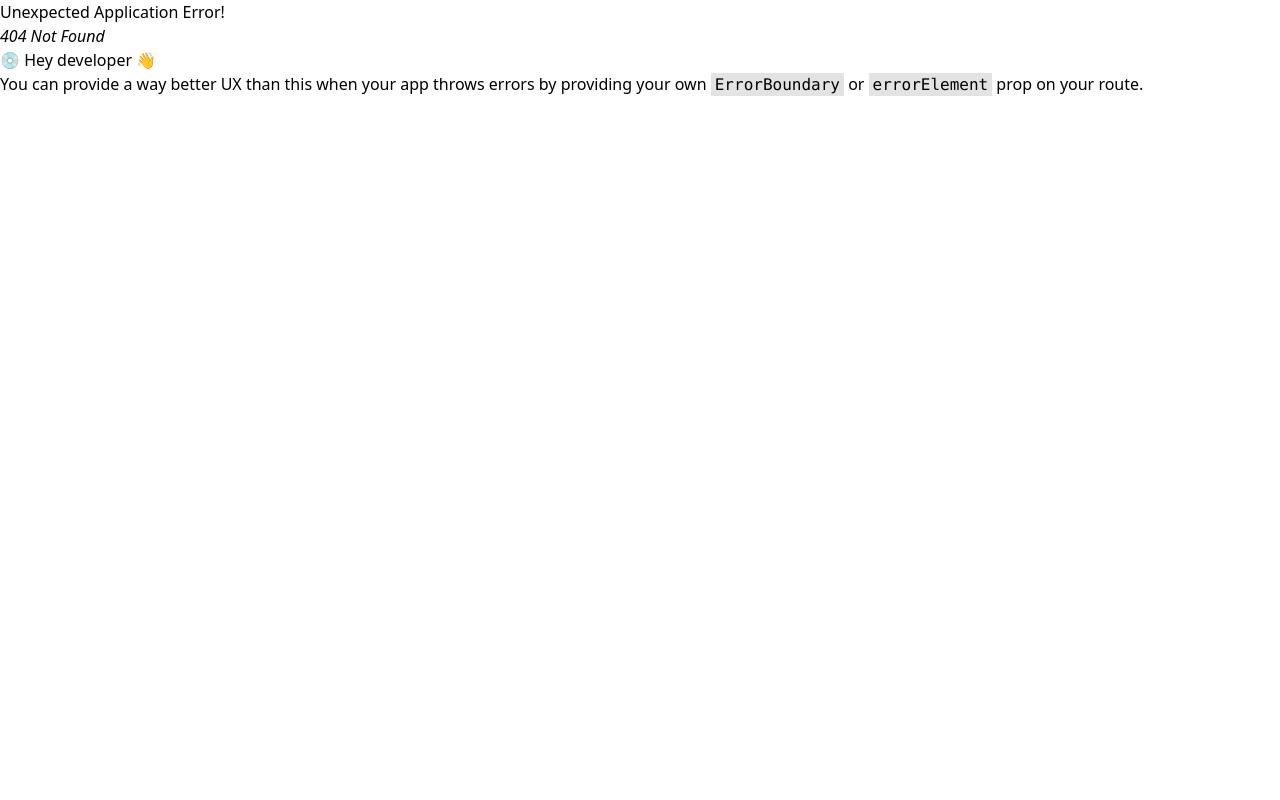
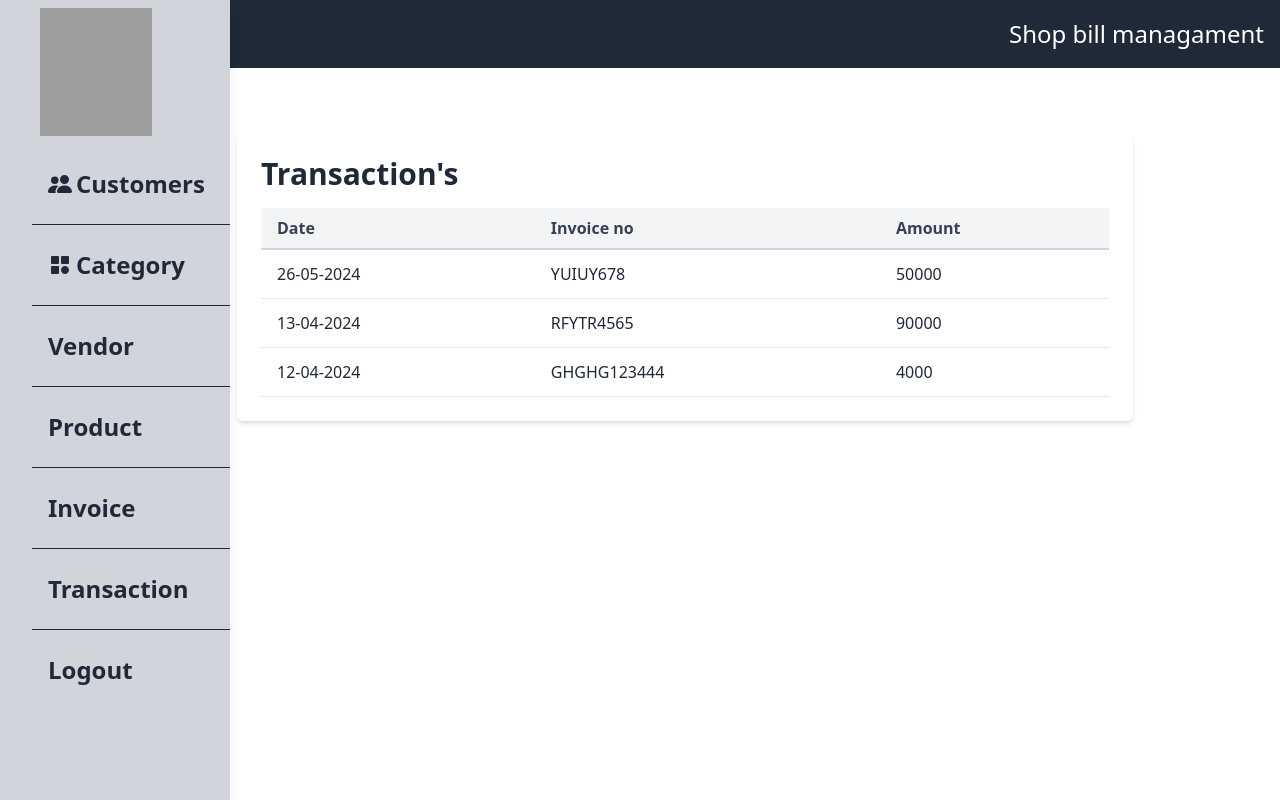
Before and after one commit to hemantpatel2001/shop-bill-management, a React (Vite) app: page /shop-bill-management/transaction in a window 1280 px wide. Before the commit this address had no page. Built offline with nearby package versions, Linux system fonts and the light colour scheme; sample sign-in values are in the browser's storage; grey boxes are pictures that could not be loaded.

Commit message:
new change in sidebar icon add

```diff
--- a/src/PageRoute/PageRoute.tsx
+++ b/src/PageRoute/PageRoute.tsx
@@ -22,19 +22,20 @@ import WithOutLogin from '../Authentications/WithoutLoging'
 import DueAmountLayout from '../Screen/dueamount/Layout/dueAmountLayout'
 import AddDueAmountWrapper from '../Screen/dueamount/Add/addDueAmountWrapper'
 import ViewinvoiceWrapper from '../Screen/invoice/Viewinvoice/ViewInvoiceform/viewinvoiceWrapper'
+import TransactionsListingWrapper from '../Screen/transaction/List/TransactionsListingWrapper'
 
 export const PageRoute = () => {
   const router = createBrowserRouter([
 
-    { path: "/", element: <LoginWrapper /> },
+    { path: "/", element: <WithOutLogin><LoginWrapper /></WithOutLogin> },
     {
       path: "/shop-bill-management",
-      element: <Layout />,
+      element: <Auth><Layout /></Auth>,
 
       children: [
         {
           path: "add-customer",
-          element:<AddCustomerFormWrapper />
+          element: <AddCustomerFormWrapper />
         },
         {
           path: "customer-details",
@@ -52,24 +53,74 @@ export const PageRoute = () => {
           path: "add-category",
           element: <AddCategoryWrapper />
         },
-        { path: "edit-category",
+        {
+          path: "edit-category",
           element: <EditCategoryWrapper />
         },
-        { path: "category-details", element: <CategoryListWrapper /> },
-        { path: 'edit-category/:id', element: <EditCategoryWrapper /> },
-        { path: "add-Product", element: <AddProductWrapper /> },
-        { path: "edit-product", element: <EditProductWrapper /> },
-        { path: 'edit-product/:id', element: <EditProductWrapper /> },
-        { path: "Product-details", element: <ProductsListingWrapper /> },
-        { path: "add-vendor", element: <AddVendorFormWrappers /> },
-        { path: "edit-vendor", element: <EditVendorsFormWrapper /> },
-        { path: "vendors-details", element: <VendorListingWrapper /> },
-        { path: 'edit-vendore/:id', element: <EditVendorsFormWrapper /> },
-        { path: "invoice-details", element: <InvoiceListingWrapper /> },
-        { path: 'add-invoice', element: <AddInvoiceWrapper /> },
-        { path: 'edit-invoice', element: <EditInvoicesWrapper /> },
-        {path:"due-amount" , element:<AddDueAmountWrapper/> },
-        {path:"view-invoice" ,element:<ViewinvoiceWrapper/>}
+        {
+          path: "category-details",
+          element: <CategoryListWrapper />
+        },
+        {
+          path: 'edit-category/:id',
+          element: <EditCategoryWrapper />
+        },
+        {
+          path: "add-Product",
+          element: <AddProductWrapper />
+        },
+        {
+          path: "edit-product",
+          element: <EditProductWrapper />
+        },
+        {
+          path: 'edit-product/:id'
+          , element: <EditProductWrapper />
+        },
+        {
+          path: "Product-details",
+          element: <ProductsListingWrapper />
+        },
+        {
+          path: "add-vendor",
+          element: <AddVendorFormWrappers />
+        },
+        {
+          path: "edit-vendor",
+          element: <EditVendorsFormWrapper />
+        },
+        {
+          path: "vendors-details",
+          element: <VendorListingWrapper />
+        },
+        {
+          path: 'edit-vendore/:id',
+          element: <EditVendorsFormWrapper />
+        },
+        {
+          path: "invoice-details",
+          element: <InvoiceListingWrapper />
+        },
+        {
+          path: 'add-invoice',
+          element: <AddInvoiceWrapper />
+        },
+        {
+          path: 'edit-invoice',
+          element: <EditInvoicesWrapper />
+        },
+        {
+          path: "due-amount",
+          element: <AddDueAmountWrapper />
+        },
+        {
+          path: "view-invoice",
+          element: <ViewinvoiceWrapper />
+        },
+        {
+          path: "transaction",
+          element: <TransactionsListingWrapper />
+        }
       ]
     }
   ])
--- a/src/Screen/Invoice/List/InvoiceListing.tsx
+++ b/src/Screen/Invoice/List/InvoiceListing.tsx
@@ -94,7 +94,7 @@ const InvoiceListing = ({ data, isLoading, isError, HandleEdit, HandlePayDue, Ha
                                         onClick={() => HandleEdit(customer._id)}
                                         className="px-2 py-1 bg-blue-500 text-white rounded-md mr-2 hover:bg-blue-600 transition-all"
                                     >
-                                        EDIT
+                                        Edit
                                     </button>
                                     <button
                                         onClick={() => HandleView(customer._id)}
@@ -107,7 +107,7 @@ const InvoiceListing = ({ data, isLoading, isError, HandleEdit, HandlePayDue, Ha
                                         onClick={() => HandlePayDue(customer._id)}
                                         className="px-2 py-1 bg-green-500 text-white rounded-md mr-2 hover:bg-green-600 transition-all"
                                     >
-                                        Pay due
+                                        Pay in
                                     </button>
                                     {/* <button
                                         onClick={() => HandleDelete(customer._id)}
--- a/src/Screen/Invoice/Viewinvoice/Layout/VeiwinvoiceLayout.tsx
+++ b/src/Screen/Invoice/Viewinvoice/Layout/VeiwinvoiceLayout.tsx
@@ -23,7 +23,7 @@ const dummy = [
 
 const VeiwinvoiceLayout = () => {
     return (
-        <div className="max-w-3xl mx-auto p-8 border-2 border-gray-200 rounded font-sans shadow-lg">
+        <div className="max-w-3xl mx-auto p-8 border-2 border-gray-200 rounded font-sans shadow-lg mt-24 ">
             {/* invoice */}
             <div className='flex justify-between items-center border-b-4 p-2'>
                 <span>
@@ -73,12 +73,20 @@ const VeiwinvoiceLayout = () => {
                             ))
                         )}
                     </tbody>
+
                 </table>
+
+                <div className=' flex gap-1 ml-[180px] sm:ml-[180px] md:ml-[180px] lg:ml-[300px] mt-4'>
+                    <span className='text-lg font-bold text-gray-600'>
+                        Grand total :
+                    </span>
+                    <span className='text-lg font-sans'>
+                        {dummy[0].subTotal}
+                    </span>
+                </div>
             </div>
 
-            <div className=' flex gap-1 ml-[300px] mt-4'>
-                <span className='text-lg font-bold text-gray-600'>Grand total : </span> <span className='text-lg font-sans'>{dummy[0].subTotal}</span>
-            </div>
+
         </div>
     );
 };
--- a/src/Screen/Product/Layout/ProductLayout.tsx
+++ b/src/Screen/Product/Layout/ProductLayout.tsx
@@ -135,7 +135,7 @@ const ProductLayout = ({ formikProps, heading, buttonName, data, isEdit }) => {
                                 className="border rounded bg-blue-600 mt-4 w-full h-12 p-3 font-light text-xl text-white disabled:opacity-50"
                                 disabled={isSubmitting}
                             >
-                                {buttonName}
+                               {isSubmitting? "submiting... " : buttonName }
                             </button>
                         </div>
                     </form>
--- a/src/Screen/Product/List/ProductsListing.tsx
+++ b/src/Screen/Product/List/ProductsListing.tsx
@@ -10,8 +10,12 @@ type Props = {
   HandleDelete?: (id: string) => void
 }
 
+const capitalizeFirstLetter = (string: string) => {
+  return string.charAt(0).toUpperCase() + string.slice(1);
+}
+
 const ProductsListing = ({ data, isLoading, isError, HandleEdit, HandleDelete }: Props) => {
-  const navigate = useNavigate()
+  const navigate = useNavigate();
 
   if (isLoading) return (
     <div className='max-w-full lg:max-w-4xl mx-auto p-4 sm:p-6 md:p-8 mt-16 bg-white rounded-md shadow-md'>
@@ -53,9 +57,9 @@ const ProductsListing = ({ data, isLoading, isError, HandleEdit, HandleDelete }:
           <tbody>
             {data?.data?.slice().reverse().map((product) => (
               <tr key={product._id} className="hover:bg-gray-50 transition duration-100 ">
-                <td className="px-4 py-3 text-sm sm:text-lg md:text-xl lg:text-2xl text-gray-800">{product.productName}</td>
-                <td className="px-4 py-3 text-sm sm:text-lg md:text-xl lg:text-2xl text-gray-800">{product.productCode}</td>
-                <td className="px-4 py-3 text-sm sm:text-lg md:text-xl lg:text-2xl text-gray-800">{product.categoryId?.name}</td>
+                <td className="px-4 py-3 text-sm sm:text-lg md:text-xl lg:text-2xl text-gray-800">{capitalizeFirstLetter(product.productName)}</td>
+                <td className="px-4 py-3 text-sm sm:text-lg md:text-xl lg:text-2xl text-gray-800">{capitalizeFirstLetter(product.productCode)}</td>
+                <td className="px-4 py-3 text-sm sm:text-lg md:text-xl lg:text-2xl text-gray-800">{capitalizeFirstLetter(product.categoryId?.name)}</td>
                 <td className="px-4 py-3 text-sm sm:text-lg md:text-xl lg:text-2xl text-gray-800">{product.costPrice}</td>
                 <td className="px-4 py-3 text-sm sm:text-lg md:text-xl lg:text-2xl text-gray-800">{product.MRP}</td>
                 <td className="px-4 py-3 text-sm sm:text-lg md:text-xl lg:text-2xl text-gray-800">{product.sellingPrice}</td>
@@ -64,14 +68,8 @@ const ProductsListing = ({ data, isLoading, isError, HandleEdit, HandleDelete }:
                     onClick={() => HandleEdit(product._id)}
                     className="px-2 py-1 sm:px-4 sm:py-2 bg-blue-500 text-white rounded-md hover:bg-blue-600 transition-all duration-200 mr-2"
                   >
-                      <BiEdit />
+                    <BiEdit />
                   </button>
-                  {/* <button
-                    onClick={() => HandleDelete(product._id)}
-                    className="px-2 py-1 sm:px-4 sm:py-2 bg-red-500 text-white rounded-md hover:bg-red-600 transition-all duration-200"
-                  >
-                    DELETE
-                  </button> */}
                 </td>
               </tr>
             ))}
--- a/src/Screen/Sidebar/Header.tsx
+++ b/src/Screen/Sidebar/Header.tsx
@@ -4,9 +4,9 @@ import { GiHamburgerMenu } from 'react-icons/gi';
 
 const Header = ({ toggleSidebar }) => {
     return (
-        <header className="flex items-center justify-between p-4 md:hidden bg-gray-800 text-white z-20">
+        <header className="flex items-center justify-between p-4  bg-gray-800 text-white z-20">
             <button
-                className="text-4xl rounded-md md:hidden"
+                className="text-4xl rounded-md "
                 onClick={toggleSidebar}
             >
                 <GiHamburgerMenu />
--- a/src/Screen/Sidebar/Sidebar.tsx
+++ b/src/Screen/Sidebar/Sidebar.tsx
@@ -1,4 +1,6 @@
 import React from 'react';
+import { BiSolidCategory } from 'react-icons/bi';
+import { BsPeopleFill } from 'react-icons/bs';
 import { FaRegArrowAltCircleLeft } from 'react-icons/fa';
 import { IoMdClose } from 'react-icons/io';
 import { RiCloseCircleFill } from 'react-icons/ri';
@@ -29,13 +31,13 @@ const Sidebar = ({ toggleSidebar }) => {
             {/* Navigation Links */}
             <div className="p-4 cursor-pointer hover:bg-blue-700 font-semibold">
                 <Link to="customer-details" onClick={toggleSidebar}>
-                    <span className='flex items-center gap-2'>Customers</span>
+              <span className='flex  items-center gap-1'> <BsPeopleFill />  <span className='flex items-center gap-2'> Customers</span></span>
                 </Link>
             </div>
             <hr className='border-0.5 border-gray-800' />
             <div className="p-4 cursor-pointer hover:bg-blue-700 font-semibold">
                 <Link to="category-details" onClick={toggleSidebar}>
-                    <span className='flex items-center gap-2'>Category</span>
+                <span className='flex  items-center gap-1'> <BiSolidCategory />  <span className='flex items-center gap-2'>Category</span> </span>
                 </Link>
             </div>
             <hr className='border-0.5 border-gray-800' />
@@ -58,6 +60,12 @@ const Sidebar = ({ toggleSidebar }) => {
             </div>
             <hr className='border-0.5 border-gray-800' />
             <div className="p-4 cursor-pointer hover:bg-blue-700 font-semibold">
+                <Link to="transaction" onClick={toggleSidebar}>
+                    <span className='flex items-center gap-2'>Transaction</span>
+                </Link>
+            </div>
+            <hr className='border-0.5 border-gray-800' />
+            <div className="p-4 cursor-pointer hover:bg-blue-700 font-semibold">
                 <span className='flex items-center gap-2'>
                     <button onClick={HandleLogout}>Logout</button>
                 </span>
--- a/src/Screen/transaction/List/TransactionListing.tsx
+++ b/src/Screen/transaction/List/TransactionListing.tsx
@@ -1,11 +1,56 @@
-import React from 'react'
+import { Link, useNavigate } from "react-router-dom";
+import Skeleton from "../../Customer/TableSkeleton/Skeleton";
 
-type Props = {}
 
-const TransactionListing = (props: Props) => {
-  return (
-    <div>TransactionListing</div>
-  )
+type Props = {
+    data: any,
+    isLoading: boolean,
+    isError: boolean,
+
 }
 
-export default TransactionListing
+
+const TransactionListing = ({ data, isLoading, isError }: Props) => {
+    const navigate = useNavigate()
+
+
+
+    if (isLoading) return <div className=' max-w-4xl mx-auto p-6 mt-16 bg-white rounded-md shadow-md'><Skeleton/></div>;
+    if (isError) return <div className="flex justify-center text-sky-800 text-4xl p-44">Error fetching customers</div>;
+
+    return (
+        <div className="max-w-4xl mx-auto p-6 mt-16 bg-white rounded-md shadow-md">
+            <div className="flex justify-between items-center mb-4">
+                <h1 className="text-3xl font-bold text-gray-800">Transaction's</h1>
+
+            </div>
+
+            <div className="overflow-auto max-h-[500px]">
+                <table className="min-w-full bg-white table-auto">
+                    <thead className=" bg-gray-100 sticky top-0  text-center">
+                        <tr>
+                            <th className="px-4 py-2 border-b-2 border-gray-300 text-left text-base font-semibold text-gray-700">Date</th>
+                            <th className="px-4 py-2 border-b-2 border-gray-300 text-left text-base font-semibold text-gray-700">Invoice no</th>
+                            <th className="px-4 py-2 border-b-2 border-gray-300 text-left text-base font-semibold text-gray-700">Amount</th>
+
+                        </tr>
+                    </thead>
+                    <tbody>
+                        {data?.slice().reverse().map((transaction: any) => (
+                            <tr key={transaction.invoiceNo} >
+                                <td className="px-4 py-3  border-b text-base text-gray-800">{transaction.date}</td>
+                                <td className="px-4 py-3  border-b text-base text-gray-800">{transaction.invoiceNo}</td>
+                                <td className="px-4 py-3  border-b text-base text-gray-800">{transaction.amount}</td>
+
+
+
+                            </tr>
+                        ))}
+                    </tbody>
+                </table>
+            </div>
+        </div>
+    );
+};
+
+export default TransactionListing;
--- a/src/Screen/transaction/List/TransactionsListingWrapper.tsx
+++ b/src/Screen/transaction/List/TransactionsListingWrapper.tsx
@@ -1,11 +1,31 @@
 import React from 'react'
+import TransactionListing from './TransactionListing'
 
 type Props = {}
 
 const TransactionsListingWrapper = (props: Props) => {
-  return (
-    <div>TransactionsListingWrapper</div>
-  )
+
+    const data = [{
+
+        date: "12-04-2024",
+        amount: "4000",
+        invoiceNo: "GHGHG123444"
+    },
+    {
+
+        date: "13-04-2024",
+        amount: "90000",
+        invoiceNo: "RFYTR4565"
+    },
+    {
+
+        date: "26-05-2024",
+        amount: "50000",
+        invoiceNo: "YUIUY678"
+    }]
+    return (
+        <div><TransactionListing data={data} /></div>
+    )
 }
 
 export default TransactionsListingWrapper
--- a/src/Slice/apislice.ts
+++ b/src/Slice/apislice.ts
@@ -8,6 +8,6 @@ export const apislice = createApi({
     endpoints: (builder) => ({}),
     tagTypes: ["customer", "product", "delete", "edit", "single",
         "categoryDelte", "categoryadd", "editcategory", "singleCategory",
-        "VendorAdd", "vendoreEdit", "singlevendor"
+        "VendorAdd", "vendoreEdit", "singlevendor","ProductEdit","singleProduct"
     ]
 })
--- a/src/Slice/productslice.ts
+++ b/src/Slice/productslice.ts
@@ -19,7 +19,7 @@ const customerslice = apislice.injectEndpoints({
                 method: "GET",
 
             }),
-            providesTags:["product"]
+            providesTags:["product","ProductEdit"]
         }),
         updateproduct: builder.mutation({
             query: ({ id, data }) => ({
@@ -27,6 +27,7 @@ const customerslice = apislice.injectEndpoints({
                 method: "PUT",
                 body: data
             }),
+            invalidatesTags:["ProductEdit","singleProduct"]
         }),
         productGetById: builder.query({
             query: (id) => ({
@@ -34,7 +35,7 @@ const customerslice = apislice.injectEndpoints({
                 method: "GET",
 
             }),
-
+     providesTags:["singleProduct"]
         }),
 
 
```
